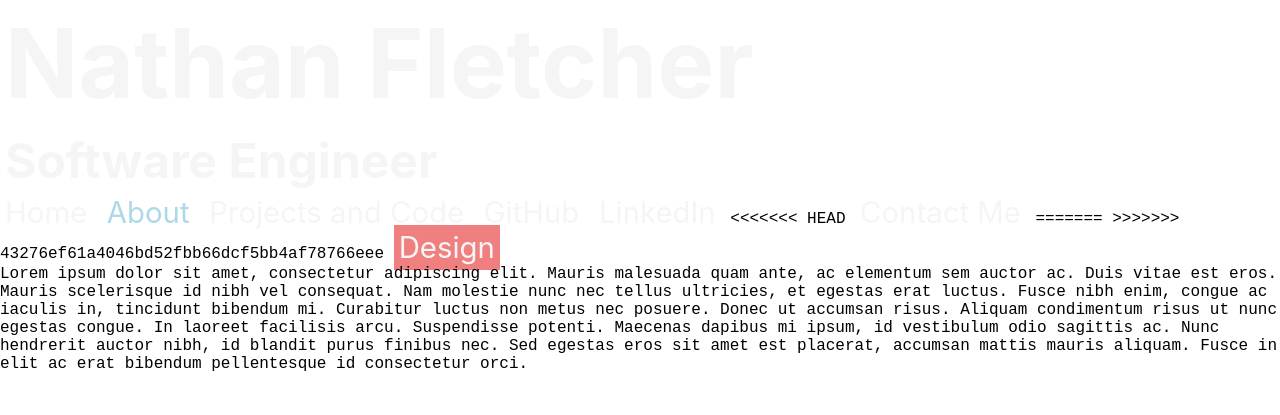
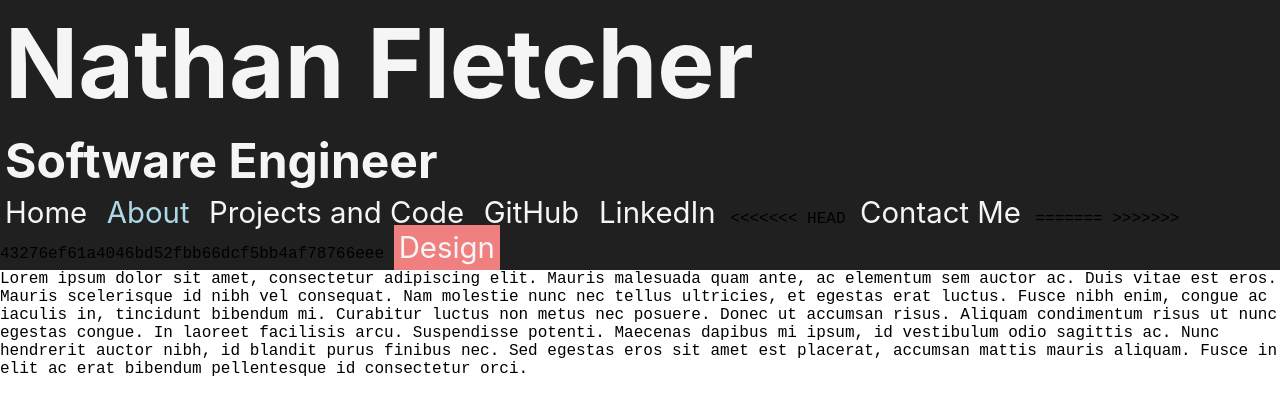
Before and after one commit to njfletcher215/njfletcher215.github.io, a PHP site: page /about.html in a window 1280 px wide. Shown: the top 415 px of the page. Run offline with PHP 8.4, Linux system fonts and the light colour scheme.

Commit message:
removed imported text

```diff
--- a/software_engineering.css
+++ b/software_engineering.css
@@ -6,11 +6,6 @@ body {
     font-family: 'Courier New', Courier, monospace;
     font-size: 12pt;
 }
-<<<<<<< HEAD
-
-
-=======
->>>>>>> 43276ef61a4046bd52fbb66dcf5bb4af78766eee
 .header {
     background-color: #202020;
     padding-bottom: 5px;
@@ -43,7 +38,6 @@ h2 {
         Roboto, Oxygen, Ubuntu, Cantarell, 'Open Sans', 'Helvetica Neue', sans-serif;
     font-size: 36pt;
     color: whitesmoke;
-<<<<<<< HEAD
 }
 
 
@@ -53,6 +47,4 @@ h2 {
 }
 textarea {
     color: grey;
-=======
->>>>>>> 43276ef61a4046bd52fbb66dcf5bb4af78766eee
 }
```
